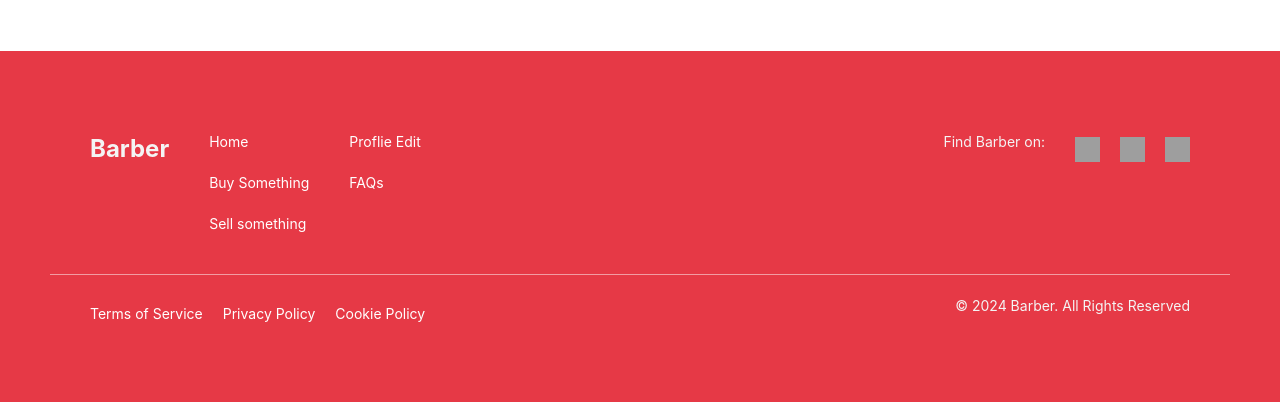
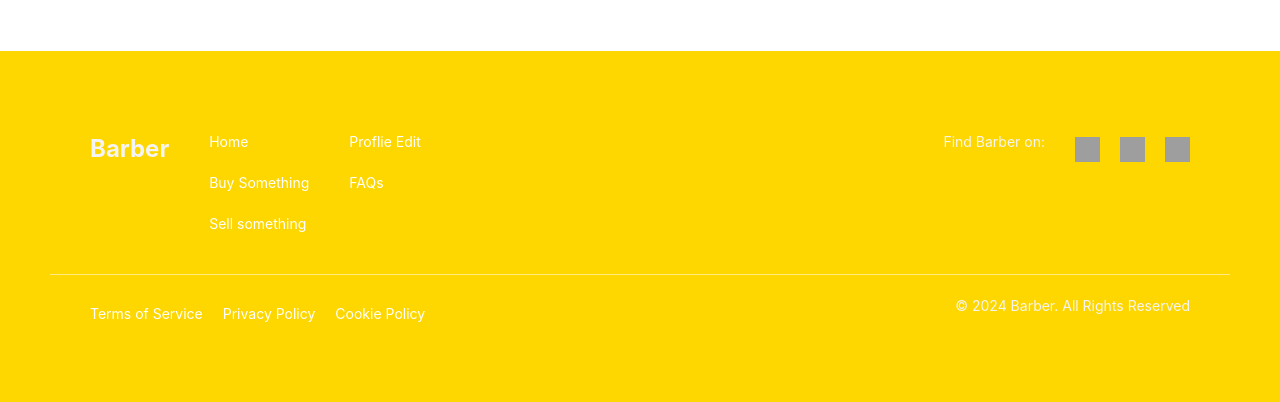
Before and after one commit to alinosi/Marketplace, a PHP site: the page made by app/views/home/index.php in a window 1280 px wide. Shown: the part 519-921 px from the top of the page. Run offline with PHP 8.4, Linux system fonts and the light colour scheme; the template is opened without the code that fills it, so the values that code supplies are empty; some libraries are stand-ins or nearby versions; grey boxes are pictures that could not be loaded.

Commit message:
Refactor Home controller and update header styles to use gold background; remove unused home view file

```diff
--- a/app/controllers/Home.php
+++ b/app/controllers/Home.php
@@ -8,7 +8,6 @@
             $data['judul'] = 'HOME';
             $data['nama']  = $this->model('User_model')->getUser();
             $this->view('templates/header', $data);
-            $this->view('templates/home', $data);
             $this->view('home/index', $data);
             $this->view('templates/footer');
         }
--- a/app/views/templates/header.php
+++ b/app/views/templates/header.php
@@ -19,7 +19,7 @@
 }
 
     .navbar {
-        background-color: #e63946 !important; /* Warna yang sama dengan footer */
+        background-color: gold !important; /* Warna yang sama dengan footer */
     }
 
     .navbar .nav-link,
@@ -43,7 +43,7 @@
     }
 
     footer {
-        background-color: #e63946; /* Mengubah warna footer menjadi merah hati */
+        background-color: gold; /* Mengubah warna footer menjadi merah hati */
         color: #f4f4f4;
         padding: 50px;
         text-align: left;
```
Also changed, not shown: app/views/templates/home.php (added).
